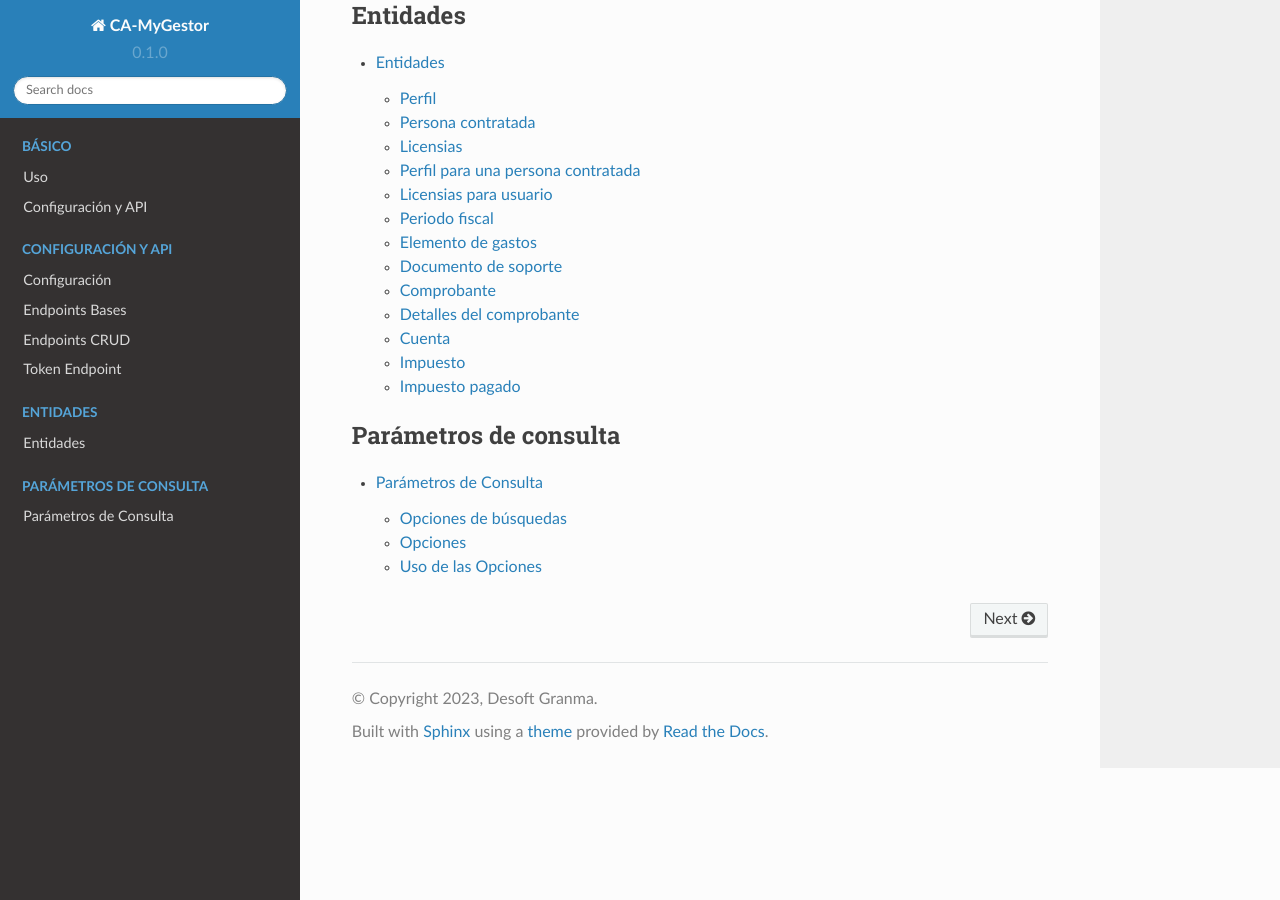
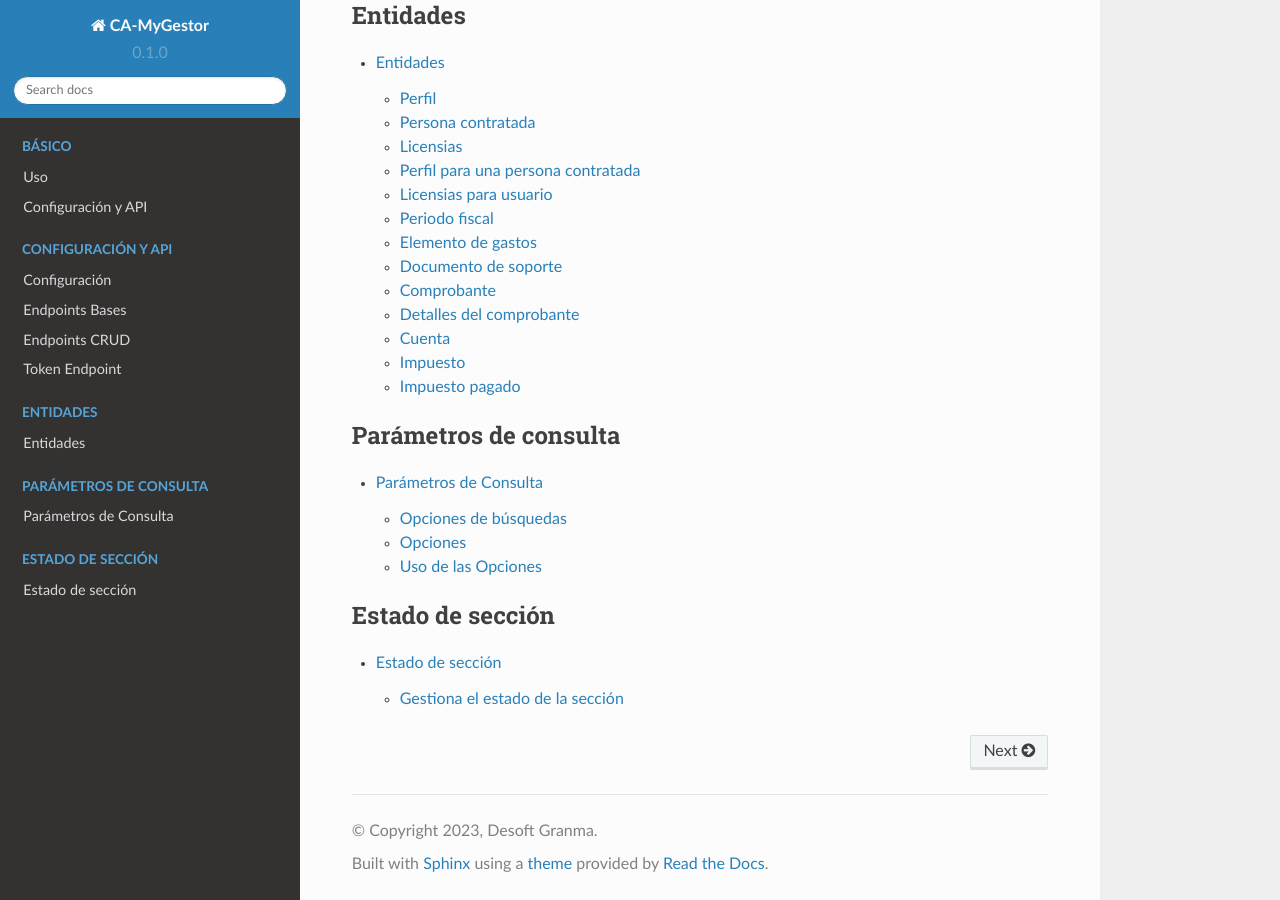
Before and after one commit to randy930529/api-rest-dj, a Sphinx documentation site: the page built from docs/source/index.rst, in a window 1280 px wide and 900 px high, scrolled down 1430 px. Built offline with Sphinx 7.4.7 and the Read the Docs theme 2.0.0, drawn with Linux system fonts in a browser that asks for light colours; part of the change alters nothing that is shown.

Commit message:
update doc, add section state documentation

```diff
--- a/docs/source/index.rst
+++ b/docs/source/index.rst
@@ -39,3 +39,9 @@ Contenido
     :caption: Parámetros de consulta
 
     query_params
+
+.. toctree::
+    :maxdepth: 2
+    :caption: Estado de sección
+
+    section_state
--- /dev/null
+++ b/docs/source/section_state.rst
@@ -0,0 +1,44 @@
+Estado de sección
+=================
+
+Gestiona el estado de la sección
+--------------------------------
+
+Utilíce esta entidad para el control del estado de los elementos dentro de la  sección.
+
+.. note::
+
+    Un usuario solo tendrá una instancia de esta entidad para almacenar datos de estado (perfil actual, año fiscal actual). Solo los usuarios con rol de administrador pueden listar todas las instancias de secciones guardadas en la base de datos y eliminar alguna de ella, los usuarios normales solo pueden gestionar el estado de la sección que les pertenece.
+
+**Default URL**: ``POST`` ``/section/``
+
+**Default URL**: ``GET`` ``/sections/``
+
+**Default URL**: ``GET`` ``/section/:id``
+
+**Default URL**: ``PUT`` ``/section/``
+
+**Default URL**: ``PATCH`` ``/section/``
+
+**Default URL**: ``DELETE`` ``/section/``
+
++----------+-----------------------------------+------------------------------------+
+| Method   |  Request                          | Response                           |
++==========+===================================+====================================+
+| ``POST`` | ``Section.FIELDS``                | ``HTTP_201_CREATED``               |
+| ``GET``  | ``Section.FIELD``                 | ``HTTP_200_OK``                    |
+| ``PUT``  |                                   |                                    |
+| ``PATCH``| * ``Bearer``                      |                                    |
+|          | * ``token``                       | * ``status: "success"``            |
+|          |                                   | * ``error: null``                  |
+|          |                                   | * ``data:``                        |
+|          |                                   |       ``Section.FIELDS,``          |
+|          |                                   |                                    |
+|          |                                   | ``HTTP_409_CONFLICT``              |
+|          |                                   | ``HTTP_500_INTERNAL_SERVER_ERROR`` |
+|          |                                   |                                    |
+|          |                                   | * ``status: "fail"``               |
+|          |                                   | * ``error: { message }``           |
+|          |                                   | * ``data: null``                   |
+|          |                                   |                                    |
++----------+-----------------------------------+------------------------------------+
```
